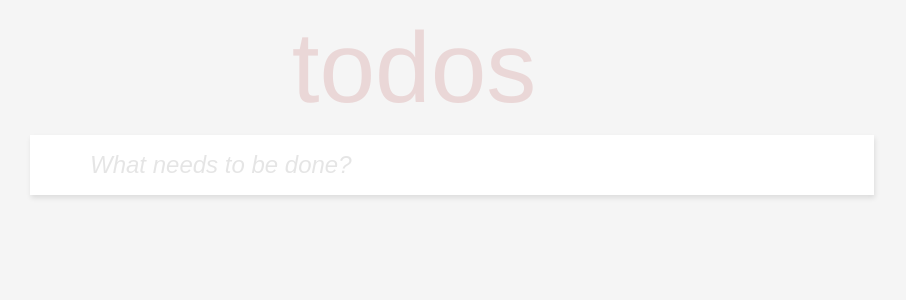
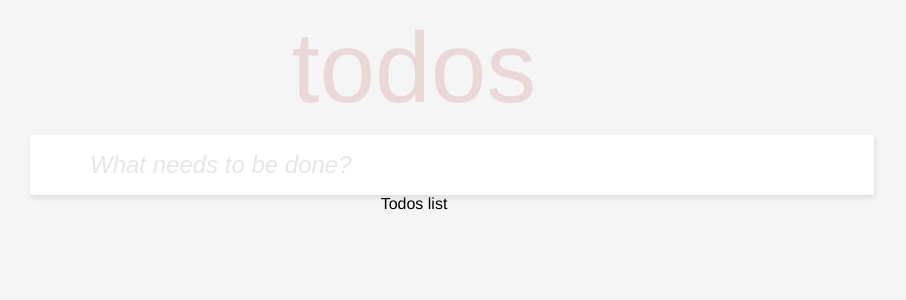
Before and after one commit to akash6190/clumio_frontend_training, a React (Create React App) app: page / in a window 1280 px wide. Shown: the top 300 px of the page, without its empty margins (226-1132 px from the left). Built offline with nearby package versions, Linux system fonts and the light colour scheme.

Commit message:
Add todos list, refactor todos state

```diff
--- a/src/components/Input/index.tsx
+++ b/src/components/Input/index.tsx
@@ -1,13 +1,16 @@
 import React, {ChangeEventHandler, FormEventHandler, useState} from 'react';
 
-interface Todo {
+export interface Todo {
     value: string;
     completed: boolean;
 }
 
-const Input: React.FC = () => {
+interface Props {
+    onFormSubmit: (t: Todo) => void;
+}
+
+const Input: React.FC<Props> = ({ onFormSubmit }) => {
     const [value, setValue] = useState('');
-    const [todos, setTodos] = useState<Todo[]>([]);
 
     const handleChange: ChangeEventHandler<HTMLInputElement> = e => {
         setValue(e.target.value);
@@ -15,11 +18,9 @@ const Input: React.FC = () => {
 
     const handleFormSubmit: FormEventHandler<HTMLFormElement> = e => {
         e.preventDefault();
-        setTodos([{ completed: false, value: value.trim() }]);
+        onFormSubmit({ completed: false, value: value.trim() });
         setValue('');
     };
-
-    console.log(todos);
 
     return (
         <form onSubmit={handleFormSubmit}>
--- /dev/null
+++ b/src/components/TodosList/index.tsx
@@ -0,0 +1,14 @@
+import React from "react";
+import {Todo} from "../Input";
+
+interface Props {
+    todos: Todo[]
+}
+
+const TodosList: React.FC<Props> = ({ todos }) => {
+    return (
+        <div>Todos list</div>
+    );
+};
+
+export default TodosList;
--- a/src/containers/App/index.tsx
+++ b/src/containers/App/index.tsx
@@ -1,14 +1,24 @@
-import React from 'react';
+import React, {useState} from 'react';
 
-import Input from "../../components/Input";
+import Input, {Todo} from "../../components/Input";
+import TodosList from "../../components/TodosList";
 
 const Index: React.FC = () => {
-  return (
-      <div className="container">
-        <p className="heading">todos</p>
-        <Input />
-      </div>
-  );
+    const [todos, setTodos] = useState<Todo[]>([]);
+
+    const updateTodos = (t: Todo) => {
+        setTodos([t]);
+    };
+
+    console.log(todos)
+
+    return (
+        <div className="container">
+            <p className="heading">todos</p>
+            <Input onFormSubmit={updateTodos}  />
+            <TodosList todos={todos} />
+        </div>
+    );
 };
 
 export default Index;
```
